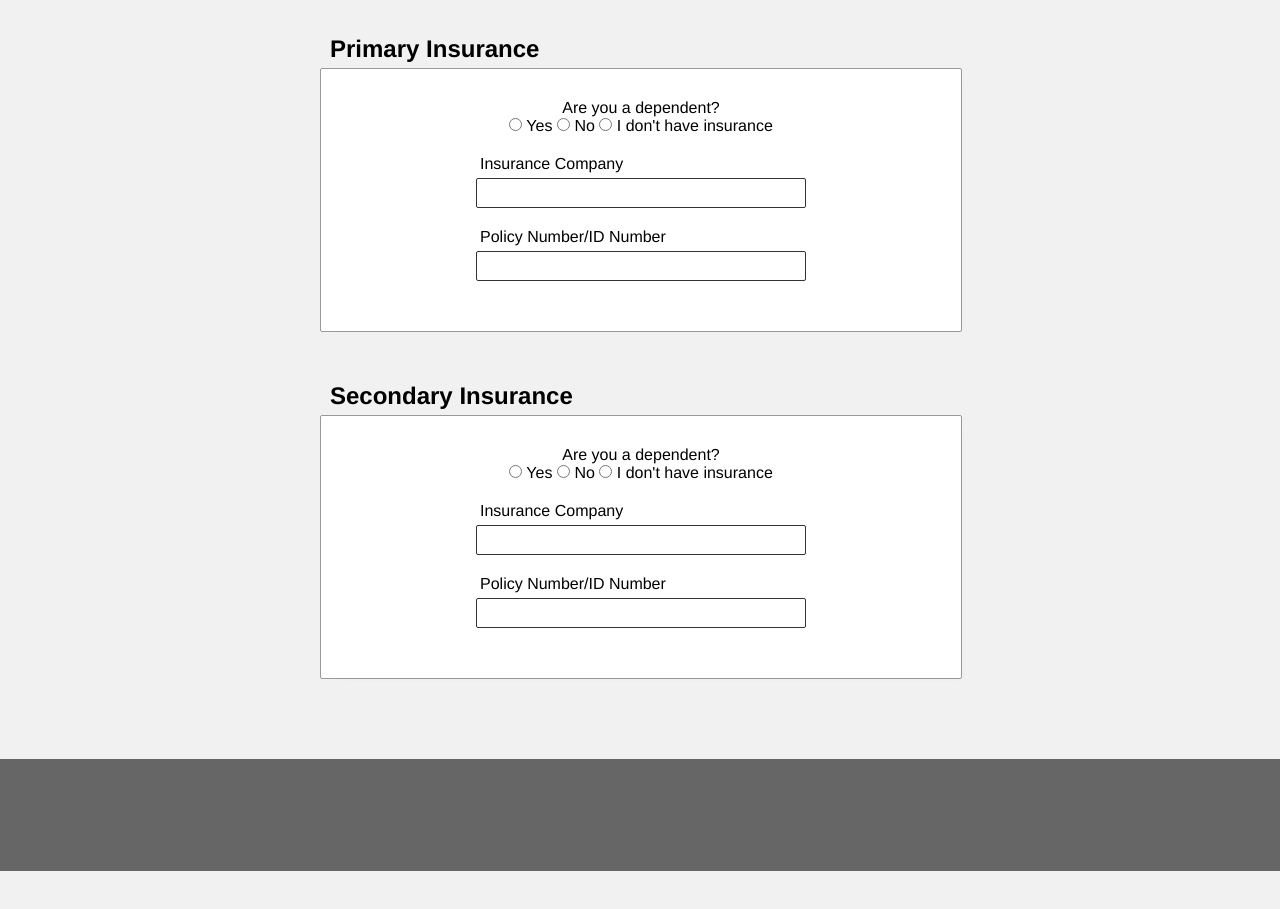
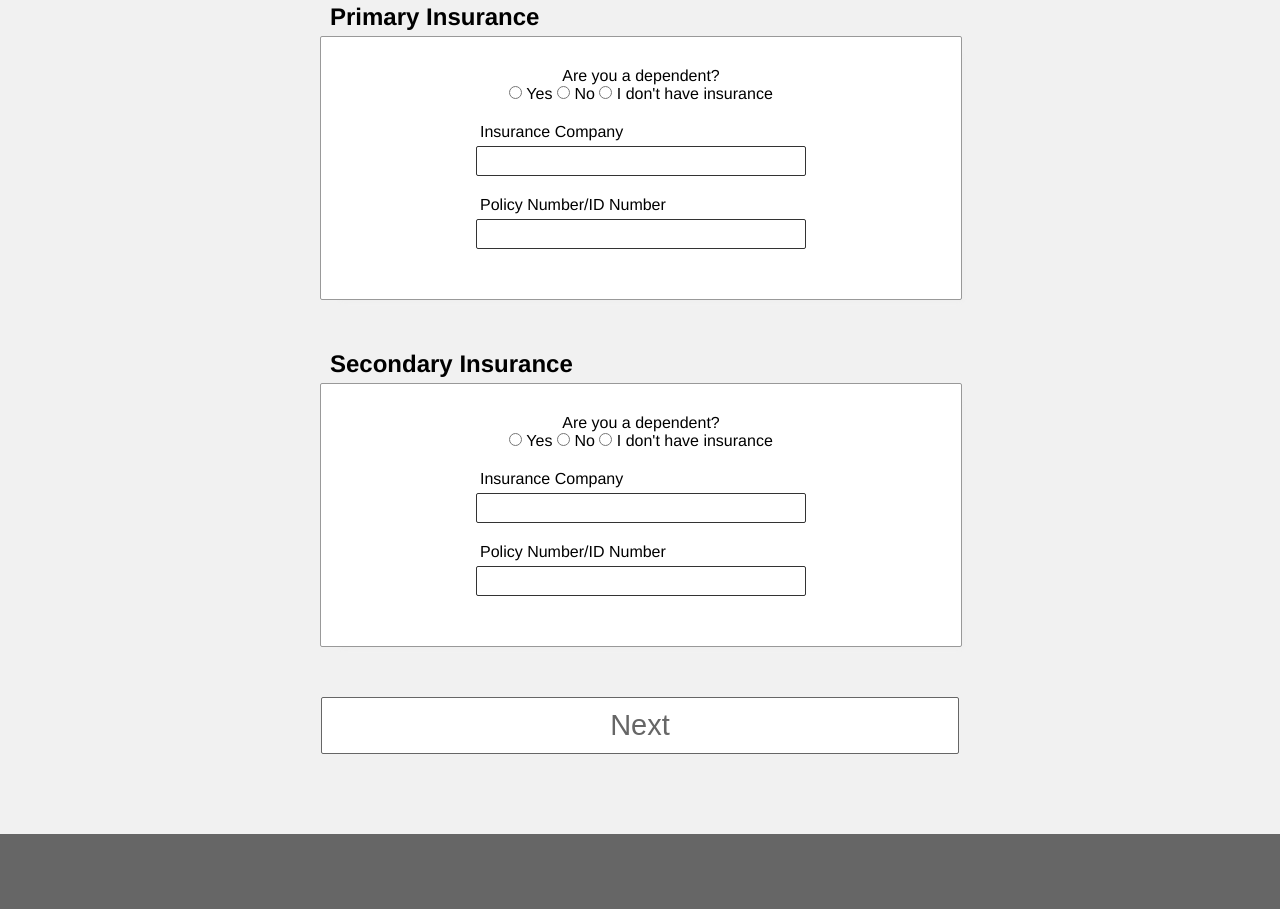
Before and after one commit to bentheterrible/yosi-desktop-check-in, a plain HTML site: page insurance-info.html in a window 1280 px wide. Shown: the part 229-1138 px from the top of the page. Before the commit the page ends 1100 px from the top, so only its background shows below. Drawn offline with Linux system fonts and the light colour scheme.

Commit message:
full line next button

```diff
--- a/insurance-info.html
+++ b/insurance-info.html
@@ -15,7 +15,7 @@
     <div class="i-box">
       <h2>Primary Insurance</h2>
       <div class='q-box box'>
-        <form class="" action="insurance-info.html" method="">
+        <form class="" action="demo.html" method="">
           <div class="inner-q-box">
             <div class='form-group'>
               <label for="">Are you a dependent?</label><br>
@@ -71,9 +71,12 @@
           </div>
         </div>
 
-        </form>
       </div>
     </div>
+    <div class="form-group next">
+      <input class='btn' type="submit" name="" value="Next" placeholder=''>
+    </div>
+  </form>
 
     <!-- footer  -->
     <div class="footer"></div>
--- a/sass/components/_button.scss
+++ b/sass/components/_button.scss
@@ -4,12 +4,12 @@
 
 .btn {
   border-radius: 2px;
-  width: 135px;
-  line-height: $btn-height;
+  width: 22em;
+  line-height: 55px;
   background: white;
   border: solid 1px #666;
-  font-size: 15px;
-  color: $body-color;
+  font-size: 29px;
+  color: #666;
   transition: all .2s;
 
   &:hover {
@@ -19,3 +19,8 @@
     cursor: pointer;
   }
 }
+
+.next {
+  margin-top: 2em;
+  text-align: center;
+}
--- a/sass/layout/_header.scss
+++ b/sass/layout/_header.scss
@@ -22,7 +22,6 @@ $icon-padding-left: 2em;
   text-align: center;
   h1 {
     color: $heading-color;
-    margin-top: 1em;
     margin-bottom: 2em;
   }
 }
```
Also changed, not shown: basic-info.html (+5 -4 lines), css/main.css, 1 other file.
